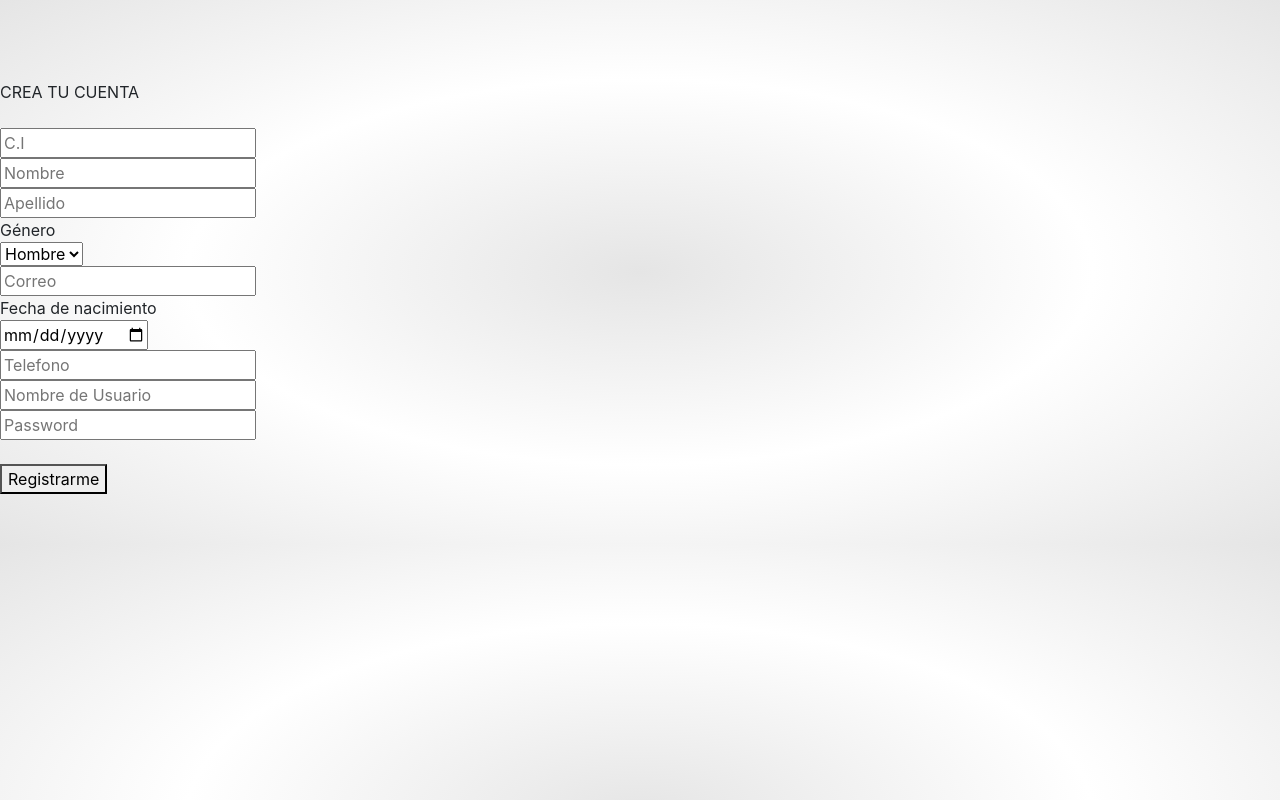
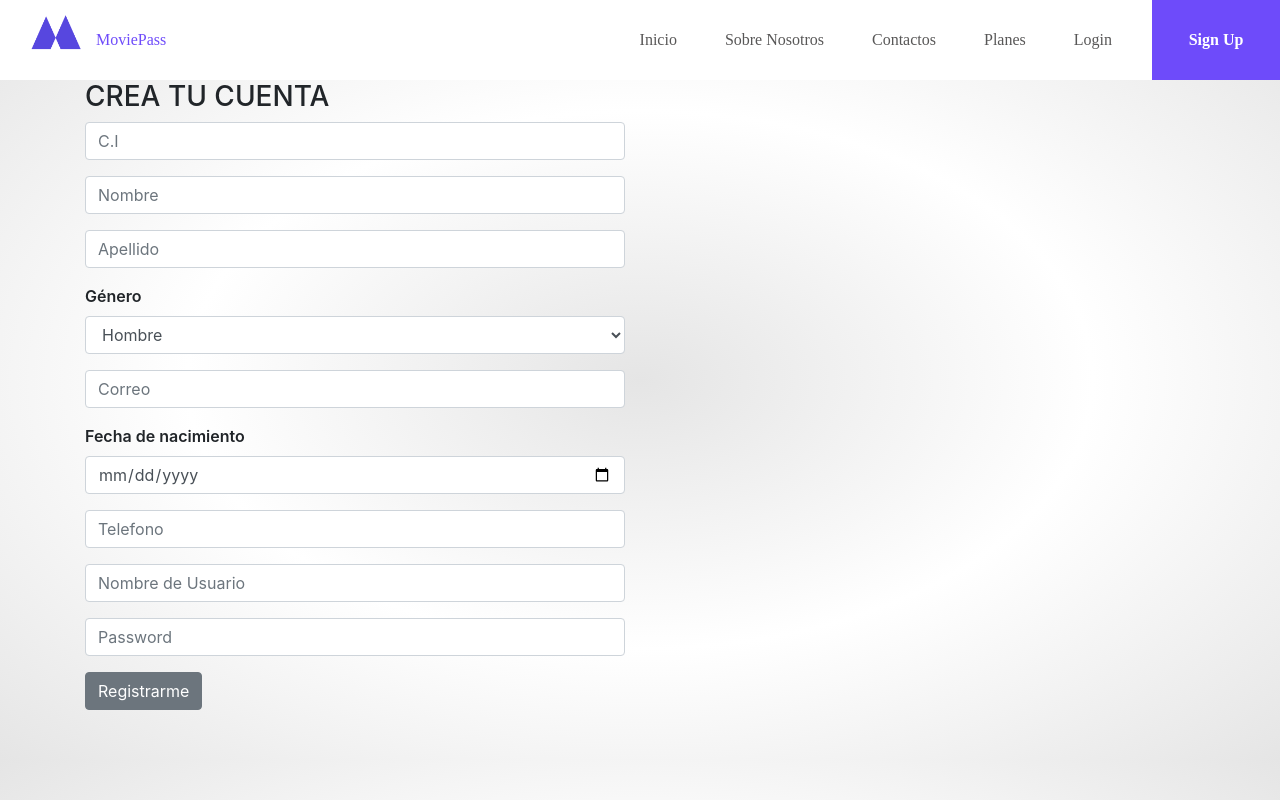
Before and after one commit to rami554/Frontend, a React (Create React App) app: page /Sign in a window 1280 px wide. Built offline with nearby package versions, Linux system fonts and the light colour scheme.

Commit message:
Creacion UI Suscripcion y Mejoramiento de Vistas

```diff
--- a/package.json
+++ b/package.json
@@ -5,9 +5,9 @@
   "dependencies": {
     "axios": "^0.19.0",
     "bootstrap": "^4.3.1",
-    "react": "^16.11.0",
+    "react": "^16.12.0",
     "react-bootstrap": "^1.0.0-beta.14",
-    "react-dom": "^16.11.0",
+    "react-dom": "^16.12.0",
     "react-img-carousel": "^1.5.2",
     "react-paypal-express-checkout": "^1.0.5",
     "react-responsive-carousel": "^3.1.50",
--- a/src/App.js
+++ b/src/App.js
@@ -15,7 +15,7 @@ import Logout from "./Componentes/Logout";
 import Perfil from "./Componentes/Perfil";
 import FormularioEditCuenta from "./Componentes/FormularioEditCuenta";
 import contratos from "./pages/Contratos/contratos";
-import incontratos from "./pages/incontratos";
+import incontratos from "./pages/Contratos/incontratos";
 import ListarCines from "./Componentes/ListarCines";
 import EditarCine from "./Componentes/EditarCine";
 import AgregarCine from "./Componentes/AgregarCine";
@@ -24,6 +24,7 @@ import NuevaContraseña from "./Componentes/NuevaContraseña";
 import Pruebpp from "./Componentes/Paypal";
 import Paypal from "./Componentes/Paypal";
 import Suscripcion from "./Componentes/Suscripcion";
+import Suscription from "./pages/Suscription";
 
 class App extends Component {
   render() {
@@ -52,6 +53,7 @@ class App extends Component {
               <Route path='/recpass' component={RecuperarContrasena} />
               <Route path='/newpass' component={NuevaContraseña} />
               <Route path='/suscripcion' component={Suscripcion} />
+              <Route path='/misuscripcion' component={Suscription}/>
             </Switch>
           </main>
           <Footer />
--- a/src/Componentes/FormularioLogin.js
+++ b/src/Componentes/FormularioLogin.js
@@ -4,6 +4,12 @@ import { Link } from "react-router-dom";
 import { ToastContainer, toast } from "react-toastify";
 import "react-toastify/dist/ReactToastify.css";
 import Header from "../components/Header";
+import {
+  Container, Col, Form,
+  FormGroup, Label, Input,
+  Button,
+} from 'reactstrap';
+import "../components/login.css";
 
 const initialState = {
   username: "",
@@ -89,43 +95,48 @@ class FormularioLogin extends React.Component {
     if (localStorage.getItem("rol") == null) {
       return (
         <div>
-          <Header />
-          INICIAR SESION
+        <Header />
+        <Container className="login">
+          <h3>INICIAR SESION</h3>
           <form onSubmit={this.submitHandler}>
-            <div>
-              <br></br>
-              <input
+            <Form className="form">
+              <Col><FormGroup>
+                <Label>User Name</Label>
+            <Input
+             class="form-control"
                 type='text'
                 name='username'
                 placeholder='Nombre de Usuario'
                 value={this.state.username}
                 onChange={e => this.change(e)}
               />
-            </div>
             <div style={{ fontSize: 12, color: "red" }}>
               {this.state.usernameError}
-            </div>
-            <br></br>
-            <div>
-              <input
+            </div></FormGroup></Col>
+            <Col><FormGroup>
+              <Label>Password</Label>
+            <Input
+             class="form-control"
                 type='password'
                 name='password'
                 placeholder='Password'
                 value={this.state.password}
                 onChange={e => this.change(e)}
-              ></input>
-            </div>
+              />
             <div style={{ fontSize: 12, color: "red" }}>
               {this.state.passwordError}
             </div>
+            </FormGroup></Col>
             <div style={{ fontSize: 12, color: "red" }}>
               {this.state.genError}
             </div>
-            <Link to='/recpass'>Olvidaste tu contraseña?</Link>
+            <Link to='/recpass' class="form-input">Olvidaste tu contraseña?</Link>
             <br></br>
-            <button type='submit'>Iniciar Sesión</button>
+            <Button type='submit' class="btn btn-primary">Iniciar Sesión</Button>
+          <ToastContainer />
+          </Form>
           </form>
-          <ToastContainer />
+        </Container>
         </div>
       );
     } else {
--- a/src/Componentes/FormularioSign.js
+++ b/src/Componentes/FormularioSign.js
@@ -1,6 +1,9 @@
 import React from "react";
 import axios from "axios";
 import Header from "../components/Header";
+
+import { Col, Row, Button, Form, FormGroup, Label, Input } from 'reactstrap';
+import { Container } from "react-bootstrap";
 
 const initialState = {
   ci: "",
@@ -130,41 +133,48 @@ class FormularioSign extends React.Component {
 
   render() {
     return (
-      <div>
-        CREA TU CUENTA
+      <Container>
+      <Form ><Header />
+        <h3>CREA TU CUENTA</h3>
         <form onSubmit={this.submitHandler}>
-          <br></br>
-          <input
+        <FormGroup row>
+          <Col sm={6}>
+          <Input
             name='ci'
             type='number'
             placeholder='C.I'
             value={this.state.ci}
             onChange={e => this.change(e)}
-          ></input>
+          />
           <div style={{ fontSize: 12, color: "red" }}>{this.state.ciError}</div>
-
-          <input
+          </Col></FormGroup>
+          <FormGroup row>
+          <Col sm={6}>
+          <Input
             name='nombre'
             placeholder='Nombre'
             value={this.state.nombre}
             onChange={e => this.change(e)}
-          ></input>
+          />
           <div style={{ fontSize: 12, color: "red" }}>
             {this.state.nombreError}
-          </div>
-
-          <input
+          </div></Col></FormGroup>
+          <FormGroup row>
+          <Col sm={6}>
+          <Input
             name='apellido'
             placeholder='Apellido'
             value={this.state.apellido}
             onChange={e => this.change(e)}
-          ></input>
+          />
           <div style={{ fontSize: 12, color: "red" }}>
             {this.state.apellidoError}
-          </div>
+          </div></Col></FormGroup>
 
-          <div>Género</div>
-          <select
+          <Label>Género</Label>
+          <FormGroup row>
+          <Col sm={6}>
+          <Input type="select">
             name='genero'
             value={this.state.genero}
             onChange={e => this.change(e)}
@@ -172,22 +182,24 @@ class FormularioSign extends React.Component {
             <option value='Hombre'>Hombre</option>
             <option value='Mujer'>Mujer</option>
             <option value='Otro'>Otro</option>
-          </select>
-          <div></div>
+          </Input></Col></FormGroup>
 
-          <input
+          <FormGroup row>
+          <Col sm={6}>
+          <Input
             type='email'
             name='correo'
             placeholder='Correo'
             value={this.state.correo}
             onChange={e => this.change(e)}
-          ></input>
+          />
           <div style={{ fontSize: 12, color: "red" }}>
             {this.state.correoError}
-          </div>
-
-          <div>Fecha de nacimiento</div>
-          <input
+          </div></Col></FormGroup>
+          <FormGroup row>
+          <Col sm={6}>
+          <Label>Fecha de nacimiento</Label>
+          <Input
             name='fecha_nac'
             type='date'
             selected={this.state.startDate}
@@ -196,47 +208,51 @@ class FormularioSign extends React.Component {
           />
           <div style={{ fontSize: 12, color: "red" }}>
             {this.state.fecha_nacError}
-          </div>
-
-          <input
+          </div></Col></FormGroup>
+          <FormGroup row>
+          <Col sm={6}>
+          <Input
             type='number'
             name='telefono'
             placeholder='Telefono'
             value={this.state.teléfono}
             onChange={e => this.change(e)}
-          ></input>
+          />
           <div style={{ fontSize: 12, color: "red" }}>
             {this.state.telefonoError}
-          </div>
-
-          <input
+          </div></Col></FormGroup>
+          <FormGroup row>
+          <Col sm={6}>
+          <Input
             name='username'
             placeholder='Nombre de Usuario'
             value={this.state.username}
             onChange={e => this.change(e)}
-          ></input>
+          />
           <div style={{ fontSize: 12, color: "red" }}>
             {this.state.usernameError}
-          </div>
-
-          <input
+          </div></Col></FormGroup>
+          <FormGroup row>
+          <Col sm={6}>
+          <Input
             type='password'
             name='password'
             placeholder='Password'
             value={this.state.password}
             onChange={e => this.change(e)}
-          ></input>
+          />
           <div style={{ fontSize: 12, color: "red" }}>
             {this.state.passwordError}
           </div>
           <div style={{ fontSize: 12, color: "red" }}>
             {this.state.genError}
-          </div>
-          <br></br>
+          </div></Col>
+          </FormGroup>
 
-          <button type='submit'>Registrarme</button>
-        </form>
-      </div>
+          <Button type='submit'>Registrarme</Button>
+    </form>
+    </Form>
+    </Container>
     );
   }
 }
--- a/src/components/Header.js
+++ b/src/components/Header.js
@@ -19,6 +19,7 @@ class Header extends React.Component {
                 <ul>
                   <li><Link to='/'>Inicio</Link></li>
                   <li><Link to='/about'>Sobre Nosotros</Link></li>
+                  <li><Link to='/contact'>Contactos</Link></li>
                   <li><Link to='/planes'>Planes</Link></li>
                   <li><Link to='/Login'>Login</Link></li>
                 </ul>
@@ -46,7 +47,7 @@ class Header extends React.Component {
                   <li><Link to='/'>Inicio</Link></li>
                   <li><Link to='/about'>Sobre Nosotros</Link></li>
                   <li><Link to='/planes'>Planes</Link></li>
-                  <li><Link to='/perfil'>Perfil</Link></li>
+                  <li><Link to='/misuscripcion'>Perfil</Link></li>
                   <li><Link to='/login'>Logout</Link></li>
                 </ul>
               </div>
--- /dev/null
+++ b/src/components/login.css
@@ -0,0 +1,38 @@
+.login {
+    text-align: left;
+    padding: 1em;
+    margin: 1em;
+    border: 2px solid #d3d3d3;
+    border-radius: .5em;
+    vertical-align: middle;
+    margin-left: auto;
+    margin-right: auto;
+    width: 600px;
+    margin-top: 100px;
+  }
+
+  .form {
+    padding: 1em;
+  }
+
+  label {
+    display: flex;
+    font-weight: 600;
+  }
+
+  button {
+    justify-content: flex-end;
+  }
+
+  .App-title {
+    font-size: 1.5em;
+  }
+
+  .App-intro {
+    font-size: large;
+  }
+
+  @keyframes App-logo-spin {
+    from { transform: rotate(0deg); }
+    to { transform: rotate(360deg); }
+  }
--- /dev/null
+++ b/src/pages/Suscription.js
@@ -0,0 +1,104 @@
+import React from "react";
+import FormularioEditCuenta from "../Componentes/FormularioEditCuenta";
+import { Button, Container, Row, ButtonToolbar, Badge } from "react-bootstrap";
+import { ToastContainer, toast } from "react-toastify";
+import "react-toastify/dist/ReactToastify.css";
+import Header from "../components/Header";
+
+class Suscription extends React.Component {
+  state = { username: "", rol: "" };
+  componentWillMount() {}
+  componentDidMount() {
+    console.log("se ha montado");
+    console.log("Se va a montar");
+    if (localStorage.getItem("init")) {
+      this.notify("Bienvenido");
+      localStorage.removeItem("init");
+    }
+    if (localStorage.getItem("edited")) {
+      this.notify("Datos editados correctamente");
+      localStorage.removeItem("edited");
+    }
+    if (localStorage.getItem("isLogged")) {
+      this.getData();
+    } else {
+      this.props.history.push("/");
+    }
+  }
+  notify = texto => toast(texto);
+  getData() {
+    const data = JSON.parse(localStorage.getItem("data"));
+    console.log(data);
+    const username = data[0].first_name;
+    const rol = data[0].rol;
+    console.log(username);
+    this.setState({ username, rol });
+  }
+  logout() {
+    if (!this.state.isLogged) {
+      this.props.history.push("/");
+    }
+  }
+  editPerfil() {
+    this.props.history.push("/editcuenta");
+  }
+  inicio() {
+    this.props.history.push("/");
+  }
+  render() {
+    if (localStorage.getItem("isLogged") == "true") {
+      return (
+        <div>
+          <Header />
+          <h3>
+            <Badge variant='primary'>
+              {" "}
+              Plan de Suscripcion de  {this.state.username}!
+            </Badge>
+          </h3>
+          <br></br>
+          <div>
+            <Container>
+              <Row>
+                <ButtonToolbar>
+                  <Button
+                    variant='warning'
+                    onClick={() => {
+                      this.editPerfil();
+                    }}
+                  >
+                    Editar mi perfil
+                  </Button>
+                </ButtonToolbar>
+              </Row>
+              <br></br>
+            </Container>
+            <ToastContainer />
+          </div>
+          <table class="table table-bordered order-table ">
+              <thead>
+                <tr>
+                  <th>Nombre del Plan</th>
+                  <th>Fecha de Pago</th>
+                  <th>Fecha de Culminacion</th>
+                  <th>Costo</th>
+                </tr>
+              </thead>
+            </table>
+        </div>
+      );
+    } else {
+      return (
+        <div>
+          {
+            (console.log("cerrando sesion"),
+            localStorage.clear(),
+            this.logout())
+          }
+        </div>
+      );
+    }
+  }
+}
+
+export default Suscription;
```
Also changed, not shown: src/pages/Contratos/incontratos.js (renamed from src/pages/incontratos.js), 1 other file (tests, documents, lock files or other folders).
